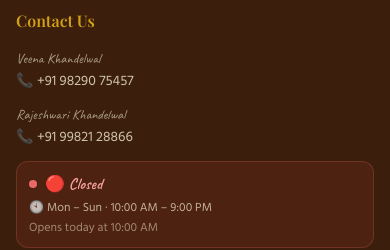
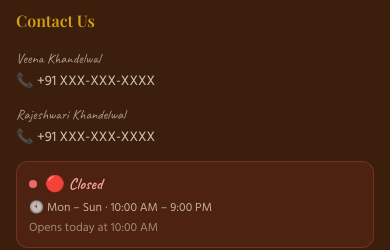
Before and after one commit to kapilmamodia/saas-bahu-ki-rasoi, a Next.js app: page /cart in a window 390 px wide. Shown: the part 1377-1627 px from the top of the page. Built offline with nearby package versions, Linux system fonts and the light colour scheme; no server answers; a web font is replaced by a local one.

Commit message:
mobile number as --> XXX-XXX-XXXX

```diff
--- a/app/order/confirmation/MockPayButton.tsx
+++ b/app/order/confirmation/MockPayButton.tsx
@@ -92,7 +92,7 @@ export default function MockPayButton({ sessionId }: MockPayButtonProps) {
       <p className="font-hind text-xs text-brand-muted text-center mt-3">
         Questions? Call Rajeshwari{" "}
         <a href="tel:+91XXXXXXXXXX" className="text-brand-wood hover:text-brand-rust underline">
-          +91 XXX-XX-XXXX
+          +91 XXX-XXX-XXXX
         </a>
       </p>
     </div>
--- a/app/order/confirmation/error.tsx
+++ b/app/order/confirmation/error.tsx
@@ -19,13 +19,13 @@ export default function ConfirmationError() {
         <p>
           Rajeshwari{" "}
           <a href="tel:+91XXXXXXXXXX" className="text-brand-wood hover:text-brand-rust underline">
-            +91 XXX-XX-XXXX
+            +91 XXX-XXX-XXXX
           </a>
         </p>
         <p>
           Veena{" "}
           <a href="tel:+91XXXXXXXXXX" className="text-brand-wood hover:text-brand-rust underline">
-            +91 XXX-XX-XXXX
+            +91 XXX-XXX-XXXX
           </a>
         </p>
       </div>
--- a/app/order/confirmation/page.tsx
+++ b/app/order/confirmation/page.tsx
@@ -249,11 +249,11 @@ export default async function ConfirmationPage({ searchParams }: PageProps) {
           <p className="font-hind text-sm text-brand-muted text-center">
             Questions? Call us — Rajeshwari{" "}
             <a href="tel:+91XXXXXXXXXX" className="text-brand-wood hover:text-brand-rust underline">
-              +91 XXX-XX-XXXX
+              +91 XXX-XXX-XXXX
             </a>{" "}
             · Veena{" "}
             <a href="tel:+91XXXXXXXXXX" className="text-brand-wood hover:text-brand-rust underline">
-              +91 XXX-XX-XXXX
+              +91 XXX-XXX-XXXX
             </a>
           </p>
         </div>
--- a/app/page.tsx
+++ b/app/page.tsx
@@ -62,7 +62,7 @@ export default async function HomePage() {
             <Link href="/menu" className="bg-brand-gold hover:bg-brand-rust text-brand-dark font-hind font-semibold px-8 py-3 rounded-full shadow-md transition-colors text-base">
               Browse Menu
             </Link>
-            <a href="tel:+919829075457" className="border-2 border-brand-gold text-brand-gold hover:bg-brand-gold hover:text-brand-dark font-hind font-semibold px-8 py-3 rounded-full transition-colors text-base">
+            <a href="tel:+91XXXXXXXXXX" className="border-2 border-brand-gold text-brand-gold hover:bg-brand-gold hover:text-brand-dark font-hind font-semibold px-8 py-3 rounded-full transition-colors text-base">
               📞 Call to Order
             </a>
           </div>
@@ -76,7 +76,7 @@ export default async function HomePage() {
         <p className="font-caveat text-lg text-brand-wood">
           🎉 Planning a Kitty Party or Get Together? We&apos;ve got you covered.{" "}
           <a href="tel:+91XXXXXXXXXX" className="underline hover:text-brand-rust transition-colors">
-            Call Veena / Rajeshwari: +91 XXX-XX-XXXX
+            Call Veena / Rajeshwari: +91 XXX-XXX-XXXX
           </a>
         </p>
       </section>
--- a/components/Footer.tsx
+++ b/components/Footer.tsx
@@ -142,17 +142,17 @@ export default function Footer() {
             {/* Veena */}
             <div>
               <p className="font-caveat text-brand-on-dark/60 text-sm">Veena Khandelwal</p>
-              <a href="tel:+919829075457"
+              <a href="tel:+91XXXXXXXXXX"
                 className="font-hind text-sm text-brand-on-dark/80 hover:text-brand-gold transition-colors">
-                📞 +91 98290 75457
+                📞 +91 XXX-XXX-XXXX
               </a>
             </div>
             {/* Rajeshwari */}
             <div>
               <p className="font-caveat text-brand-on-dark/60 text-sm">Rajeshwari Khandelwal</p>
-              <a href="tel:+919982128866"
+              <a href="tel:+91XXXXXXXXXX"
                 className="font-hind text-sm text-brand-on-dark/80 hover:text-brand-gold transition-colors">
-                📞 +91 99821 28866
+                📞 +91 XXX-XXX-XXXX
               </a>
             </div>
 
--- a/components/email/OrderCancelled.tsx
+++ b/components/email/OrderCancelled.tsx
@@ -93,7 +93,7 @@ export default function OrderCancelled({ order, orderItems }: OrderCancelledProp
                 Any concerns? Please reach out to us — we&apos;d love to help!
               </Text>
               <Text style={{ color: "#7B4A1E", fontSize: "13px", margin: 0 }}>
-                Rajeshwari: +91 XXX-XX-XXXX · Veena: +91 XXX-XX-XXXX
+                Rajeshwari: +91 XXX-XXX-XXXX · Veena: +91 XXX-XXX-XXXX
               </Text>
             </Section>
           </Section>
--- a/components/email/OrderCompleted.tsx
+++ b/components/email/OrderCompleted.tsx
@@ -92,7 +92,7 @@ export default function OrderCompleted({ order, orderItems }: OrderCompletedProp
                 Questions? We are always here!
               </Text>
               <Text style={{ color: "#7B4A1E", fontSize: "13px", margin: 0 }}>
-                Rajeshwari: +91 XXX-XX-XXXX · Veena: +91 XXX-XX-XXXX
+                Rajeshwari: +91 XXX-XXX-XXXX · Veena: +91 XXX-XXX-XXXX
               </Text>
             </Section>
           </Section>
--- a/components/email/OrderConfirmation.tsx
+++ b/components/email/OrderConfirmation.tsx
@@ -206,7 +206,7 @@ export default function OrderConfirmation({
                 Questions? We are always here!
               </Text>
               <Text style={{ color: "#7B4A1E", fontSize: "13px", margin: 0 }}>
-                Rajeshwari: +91 XXX-XX-XXXX · Veena: +91 XXX-XX-XXXX
+                Rajeshwari: +91 XXX-XXX-XXXX · Veena: +91 XXX-XXX-XXXX
               </Text>
             </Section>
           </Section>
--- a/components/invoice/InvoiceTemplate.tsx
+++ b/components/invoice/InvoiceTemplate.tsx
@@ -161,7 +161,7 @@ export default function InvoiceTemplate({ order, orderItems }: InvoiceTemplatePr
             <Text style={styles.restaurantName}>Saas Bahu Ki Rasoi</Text>
             <Text style={styles.tagline}>Order Food For Any Mood</Text>
             <Text style={[styles.tagline, { marginTop: 4 }]}>
-              Rajeshwari: +91 XXX-XX-XXXX  ·  Veena: +91 XXX-XX-XXXX
+              Rajeshwari: +91 XXX-XXX-XXXX  ·  Veena: +91 XXX-XXX-XXXX
             </Text>
           </View>
           <Text style={styles.invoiceLabel}>INVOICE</Text>
```
